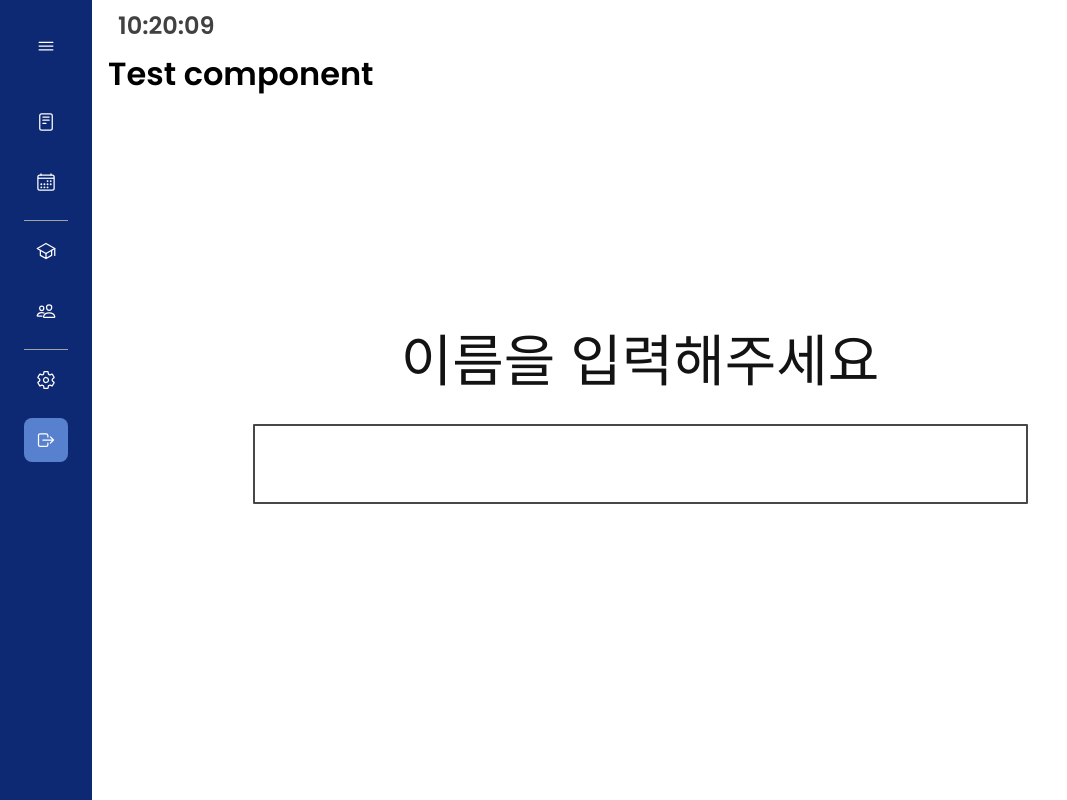
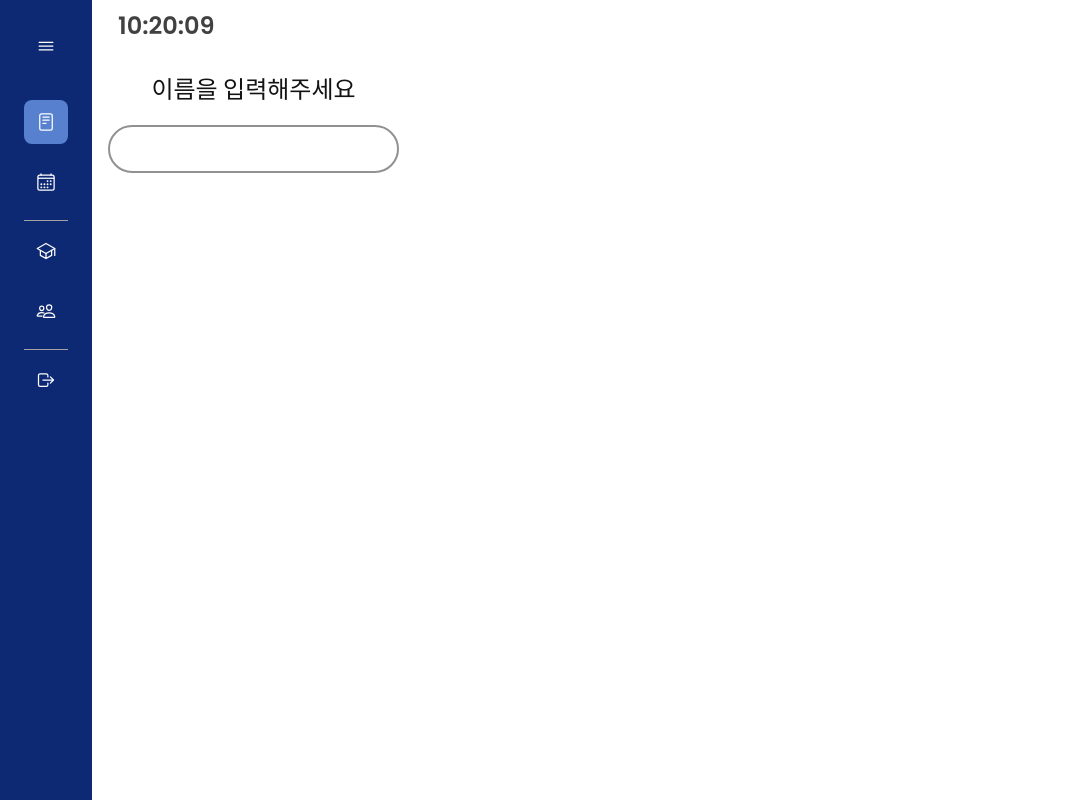
Before and after one commit to dechoi1010/hackathon-project, a plain HTML site: page index.html in a window 1280 px wide. Both pictures are taken after a click on the link "로그아웃". Shown: the whole page, without its empty margins (0-1067 px from the left). Drawn offline with nearby package versions, Linux system fonts and the light colour scheme.

Commit message:
second design edited

```diff
--- a/css/style.css
+++ b/css/style.css
@@ -1,4 +1,3 @@
-
 /* GOOGLE FONTS */
 @import url("https://fonts.googleapis.com/css2?family=Poppins:wght@400;600&display=swap");
 @import url("https://fonts.googleapis.com/css2?family=Noto+Sans+KR:wght@300;500&display=swap");
@@ -23,24 +22,19 @@ header {
   color: rgb(65, 65, 65);
 }
 
-.container {
-  margin: 0 auto;
-  position: absolute;
-  top: 0;
-  right: 0;
-  bottom: 0;
-  left: 0;
-  min-height: 100vh;
+section {
+  width: 100%;
+  height: 100%;
   display: flex;
-  justify-content: center;
   align-items: center;
 }
 
 .login_form {
+  font-family: "Noto Sans KR", sans-serif;
   display: flex;
   flex-direction: column;
   justify-content: center;
-  font-size: 3.5rem;
+  font-size: 1.5rem;
   text-align: center;
 }
 
@@ -54,12 +48,11 @@ header {
 .login_box {
   margin-top: 20px;
   padding: 8px 0;
-  border: 2px solid rgb(71, 71, 71);
-  border-radius: 1px;
+  border: 2px solid rgb(145, 145, 145);
+  border-radius: 2rem;
   background: none;
-  color: rgb(24, 21, 21);
   font: inherit;
-  font-size: 2.5rem;
+  font-size: 1.2rem;
   text-align: center;
 }
 
@@ -85,31 +78,29 @@ header {
 }
 
 .todo_box {
-  position: relative;
   display: flex;
   flex-direction: column;
   justify-content: center;
-  font-size: 1rem;
-  text-align: left;
-  margin: 0;
-  padding: 0;
-  top: 300px;
-  left: 30px;
+  padding-top: 50px;
+  padding-left: 30px;
 }
 
 .todo_input {
-  padding: 8px;
-  border: 2px solid rgb(37, 36, 36);
-  border-radius: 5px;
+  padding: 11px;
+  width: 250px;
+  border: 2px solid rgb(128, 128, 128);
+  border-radius: 0.8rem;
   background: none;
   outline: none;
 }
 
 .todo_list {
-  position: relative;
-  right: 35px;
-  width: 170px;
-  height: 50px;
+  background-color: rgb(224, 237, 250);
+  padding-top: 8px;
+  margin-top: 15px;
+  width: 250px;
+  height: 200px;
+
   /*overflow: auto;*/
   overflow: overlay;
 }
@@ -158,8 +149,8 @@ header {
 }
 
 .todo_li input[type="checkbox"]:checked + span {
-    color: #aaa;
-    text-decoration: line-through;
+  color: #aaa;
+  text-decoration: line-through;
 }
 
 :root {
@@ -270,6 +261,22 @@ a {
   cursor: pointer;
 }
 
+.nav__set {
+  display: grid;
+  grid-template-columns: max-content max-content;
+  align-items: center;
+  column-gap: 0.75rem;
+  padding: 0.75rem;
+  color: var(--white-color);
+  border-radius: 0.5rem;
+  margin-bottom: 1rem;
+  transition: 0.3s;
+  cursor: pointer;
+}
+.nav__set:hover {
+  background-color: var(--first-color);
+}
+
 .nav__link:hover {
   background-color: var(--first-color);
 }
--- a/index.html
+++ b/index.html
@@ -71,45 +71,36 @@
             </div>
 
             <div class="user-info">
-              <a href="#" class="nav__link">
-                <ion-icon name="settings-outline" class="nav__icon"></ion-icon>
-                <span class="nav_name">설정</span>
-              </a>
-              <a href="#" class="nav__link">
+              <a href="#" class="nav__set" id="logout_btn">
                 <ion-icon name="log-out-outline" class="nav__icon"></ion-icon>
-                <span class="nav_name">로그아웃</span>
+                <span class="nav_name" >로그아웃</span>
               </a>
             </div>
           </div>
         </nav>
       </div>
-      <h1>Test component</h1>
-
       <!-- 메인 : todo list 표시될 곳-->
-      <section class="todo-list">
-        <div class="background_overlay hidden"></div>
-        <div class="container">
+      <section>
           <form id="login-form" class="hidden login_form">
             <label class="login_intro">이름을 입력해주세요</label>
             <input class="login_box"
               required
-              maxlength="15"
+              maxlength="10"
               placeholder=""
               type="text"
             />
           </form>
           <div class="todo_box hidden">
-
             <form class="todo_form">
-              <input class="todo_input" type="text" placeholder="Write a To Do and Press Enter" required />
+              <input class="todo_input" type="text" placeholder="New Todo" required />
             </form>
             <ul class="todo_list"></ul>
-          </div>
+
       </section>
 
     <script src="https://unpkg.com/ionicons@5.2.3/dist/ionicons.js"></script>
+    <script src="js/greet.js"></script>
     <script src="js/clock.js"></script>
-    <script src="js/greet.js"></script>
     <script src="js/todo.js"></script>
     <script src="js/nav.js"></script>
   </body>
--- a/js/greet.js
+++ b/js/greet.js
@@ -1,8 +1,8 @@
 const loginForm = document.querySelector("#login-form");
 const loginInput = document.querySelector(".login_box");
 const greetMessage = document.querySelector(".greeting");
-const bg = document.querySelector(".background_overlay");
 const todo = document.querySelector(".todo_box");
+const logout_btn = document.querySelector("#logout_btn");
 
 const HIDDEN_CLASS = "hidden";
 const USER_KEY = "username";
@@ -18,7 +18,6 @@ function formSubmit(event) {
 function paintGreet(username) {
   greetMessage.innerText = `안녕하세요, ${username} 님!`;
   greetMessage.classList.remove(HIDDEN_CLASS);
-  bg.classList.remove(HIDDEN_CLASS);
   todo.classList.remove(HIDDEN_CLASS);
 }
 
@@ -32,3 +31,9 @@ if (savedUser === null) {
   //show the greet
   paintGreet(savedUser);
 }
+
+function logout(event) {
+  localStorage.removeItem(USER_KEY);
+  location.reload();
+}
+logout_btn.addEventListener("click", logout);
--- a/js/todo.js
+++ b/js/todo.js
@@ -42,7 +42,7 @@ function paintToDo(newTodoObj) {
 
   const spanBtn = document.createElement("span");
   spanBtn.classList.add("material-icons");
-    spanBtn.innerText="remove_circle_outline";
+  spanBtn.innerText = "remove_circle_outline";
   li.appendChild(spanBtn);
 
   span.innerText = newTodoObj.text;
@@ -65,14 +65,10 @@ function saveToDoFunc() {
 
 const savedToDos = localStorage.getItem(TODO_KEY);
 
-if(savedToDos) {
+if (savedToDos) {
   const parsedToDos = JSON.parse(savedToDos);
   toDos = parsedToDos;
   parsedToDos.forEach(paintToDo);
 }
 
 todoForm.addEventListener("submit", toDoSubmit);
-
-
-const todaysList = document.getElementsByClassName('nav__name')[0];
-console.log(todaysList.text);
```
Lines whose indentation alone changed are shown as unchanged.
